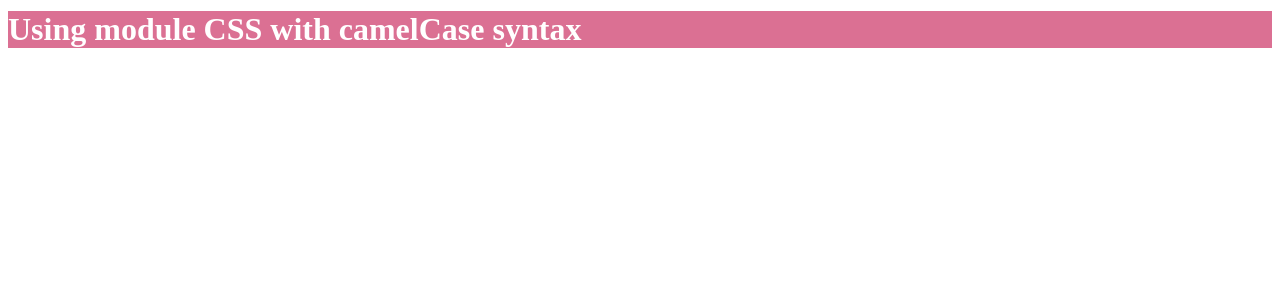
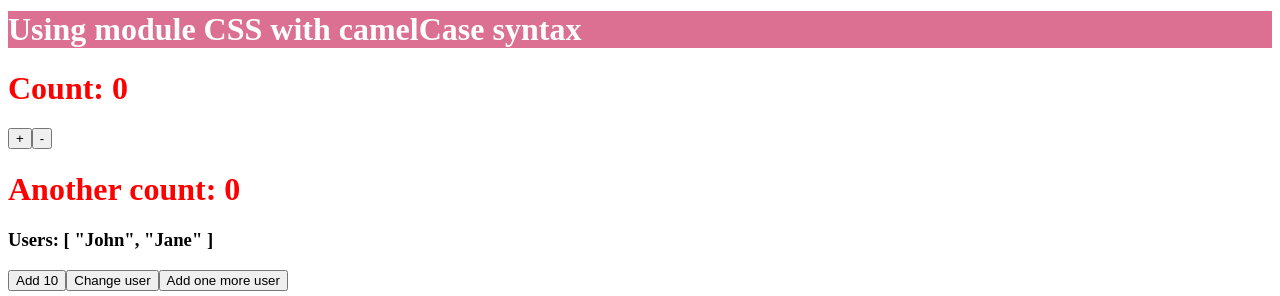
Before and after one commit to jumistrandberg/vue-tutorial-with-comments, a Vue app: page / in a window 1280 px wide. Shown: the part 993-1289 px from the top of the page. Before the commit the page ends 1063 px from the top, so only its background shows below. Built offline with nearby package versions, Linux system fonts and the light colour scheme.

Commit message:
Adds reactive component

```diff
--- a/src/App.vue
+++ b/src/App.vue
@@ -7,6 +7,7 @@ import GlobalStyle from "./components/GlobalStyle.vue";
 import LocalStyle from "./components/LocalStyle.vue";
 import CombinedStyle from "./components/CombinedStyle.vue";
 import ModuleStyle from "./components/ModuleStyle.vue";
+import ReactiveComponent from "./components/ReactiveComponent.vue";
 </script>
 
 <template>
@@ -18,6 +19,7 @@ import ModuleStyle from "./components/ModuleStyle.vue";
   <LocalStyle />
   <CombinedStyle />
   <ModuleStyle />
+  <ReactiveComponent />
 </template>
 
 <style scoped></style>
--- /dev/null
+++ b/src/components/ReactiveComponent.vue
@@ -0,0 +1,28 @@
+<script setup>
+import { reactive } from "vue";
+
+// Primitive types are not allowed in reactive. Use objects or reference data types.
+let initialState = reactive({ count: 0 });
+let anotherInitialState = reactive({
+  value: { count: 0 },
+  user: ["John", "Jane"],
+});
+
+const changeUser = () => {
+  anotherInitialState.user[0] = "Chris";
+  anotherInitialState.user[1] = "Bloo";
+}
+</script>
+
+<template>
+  <h1>Count: {{ initialState.count }}</h1>
+  <button @click="initialState.count++">+</button>
+  <button @click="initialState.count--">-</button>
+
+  <h1>Another count: {{ anotherInitialState.value.count }}</h1>
+  <h3>Users: {{ anotherInitialState.user }}</h3>
+  <button @click="anotherInitialState.value.count +=10">Add 10</button>
+  <button @click="changeUser">Change user</button>
+  <button @click="anotherInitialState.user.push('Bajs')">Add one more user</button>
+
+</template>
```
